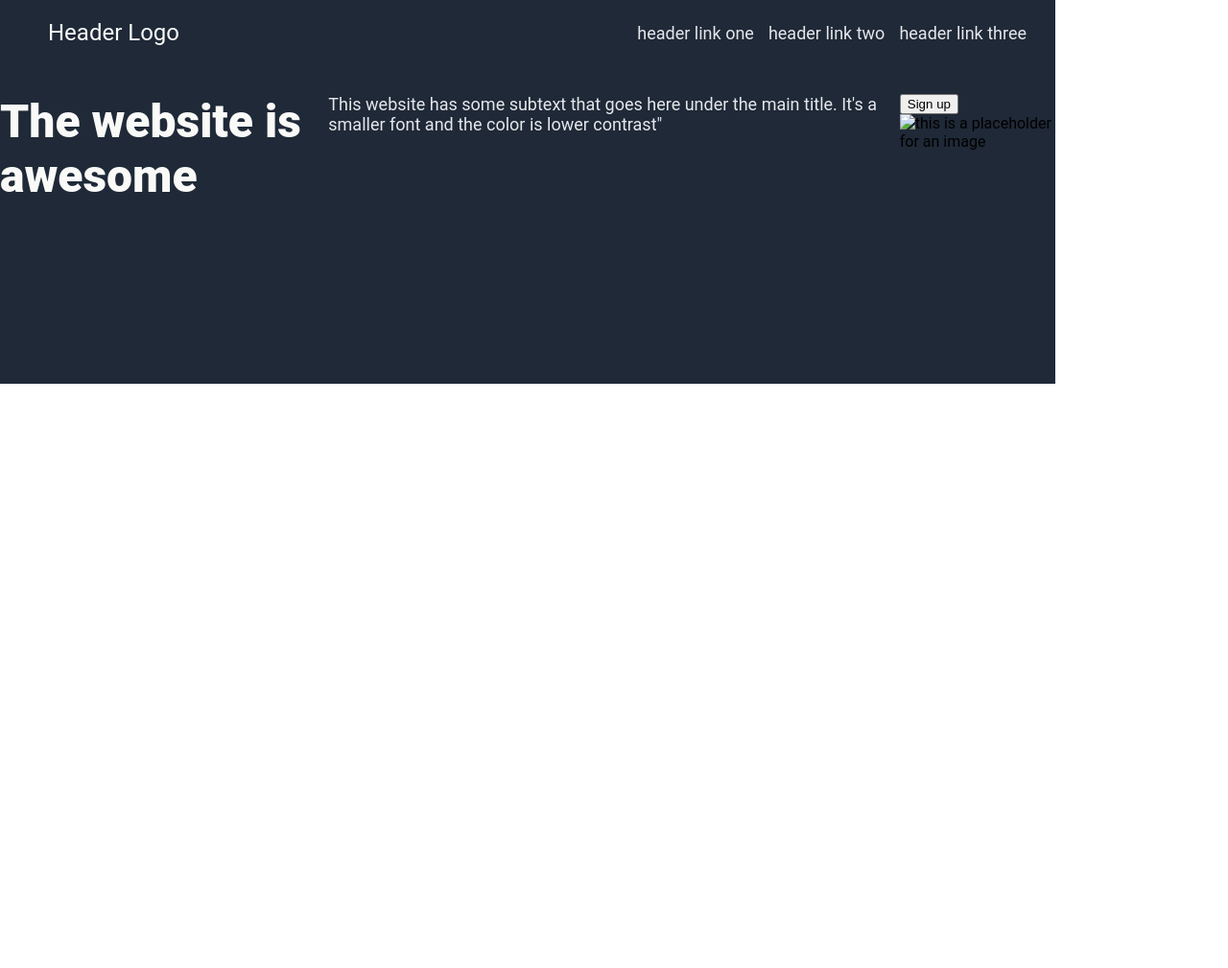
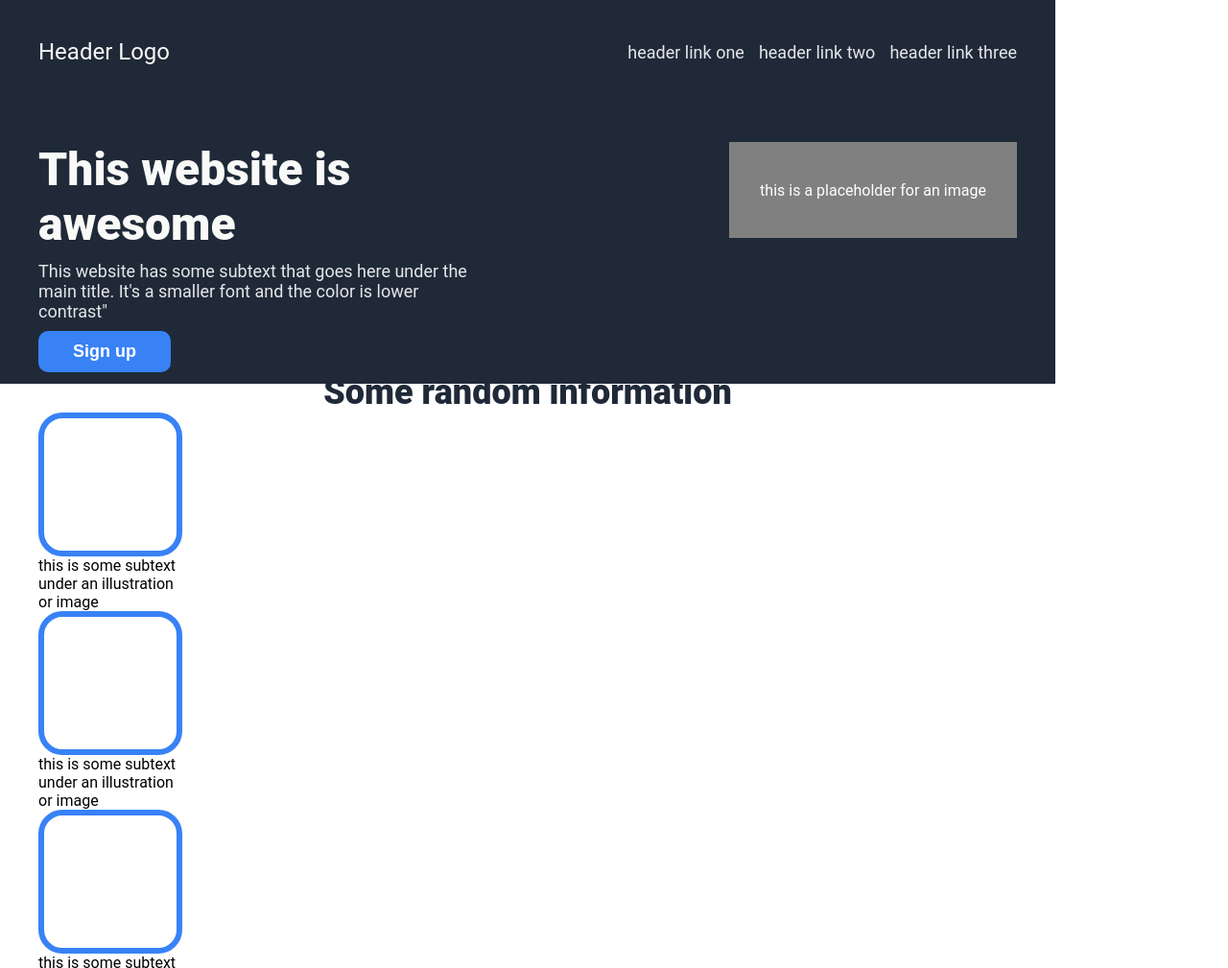
Before and after one commit to etakcm14/Landing-Page, a plain HTML site: page index.html in a window 1280 px wide. Shown: the top 1009 px of the page at 96% size. Before the commit the page ends 800 px from the top, so only its background shows below. Drawn offline with Linux system fonts and the light colour scheme.

Commit message:
Update margins and header style

```diff
--- a/index.html
+++ b/index.html
@@ -20,17 +20,37 @@
                 </div>
             </div>
             <div class="front">
-                <div class="hero">The website is awesome</div>
-                <div class="subtext">This website has some subtext that goes here under the main title. It's a smaller font and the color is lower contrast"</div>
-                <div class="button">
-                    <button>Sign up</button>
-            <div class="mainimg">
-                <img src="Users/kathryndebs/repos/Landing-Page/images/flowers.jpg" alt="this is a placeholder for an image">
+                <div class="left">
+                    <div class="hero">This website is awesome</div>
+                    <div class="subtext">This website has some subtext that goes here under the main title. It's a smaller font and the color is lower contrast"</div>
+                    <div class="button">
+                        <button>Sign up</button>
+                    </div>
+                </div>
+                <div class="right">
+                    <div id="placeholder">this is a placeholder for an image</div>
             </div>
+        </div>
+
+        <div class="main">
+            <div class="title">Some random information</div>
+            <div class="boxes">
+                <div class="container">
+                    <div class="box"></div>
+                    <div class="caption">this is some subtext under an illustration or image</div>
+                <div class="container">
+                    <div class="box"></div>
+                    <div class="caption">this is some subtext under an illustration or image</div>
+                <div class="container">
+                    <div class="box"></div>
+                    <div class="caption">this is some subtext under an illustration or image</div>
+                <div class="container">
+                    <div class="box"></div>
+                    <div class="caption">this is some subtext under an illustration or image</div>
                 </div>
+
             </div>
 
-        </div>
 
 
     </body>
--- a/style.css
+++ b/style.css
@@ -1,15 +1,18 @@
-* {}
+* {
+    box-sizing: border-box;
+    margin: 0;
+    padding: 0;
+}
 
 body {
     font-family: roboto, sans-serif;
-    margin: 0;
-    padding: 0;
     max-width: 1100px;
 }
 
 .header {
     background-color: #1f2937;
     height: 400px;
+    padding: 40px;
 }
 
 .logo {
@@ -45,8 +48,8 @@ a {
 
 .nav {
     display: flex;
-    padding: 20px 30px 50px 50px;
     align-items: center;
+    margin-bottom: 80px;
 }
 
 .hero {
@@ -56,10 +59,59 @@ a {
 
 }
 
+.front {
+    display: flex;
+    justify-content: space-between;
+}
+
 .left {
+    flex-basis: 450px;
 
 }
 
-.front {
+.subtext {
+    margin: 10px 0px;
+}
+
+button {
+    background-color: #3882f6;
+    border-radius: 10px;
+    color: white;
+    padding: 5px 30px;
+    border: 6px solid #3882f6;
+    font-size: 18px;
+    font-weight: bold;
+}
+
+#placeholder {
+    height: 100px;
+    width: 300px;
+    background-color: gray;
+    display: flex;
+    color: white;
+    justify-content: center;
+    align-items: center;
+
+}
+
+.title {
+    color: #1f2937;
+    font-size: 36px;
+    font-weight: 900;
+    text-align: center;
+}
+
+.box {
+    height: 150px;
+    width: 150px;
+    border: 6px solid #3882f6;
+    border-radius: 25px;
+}
+
+.boxes {
     display: flex;
 }
+
+.container {
+    width: 150px;
+}
```
